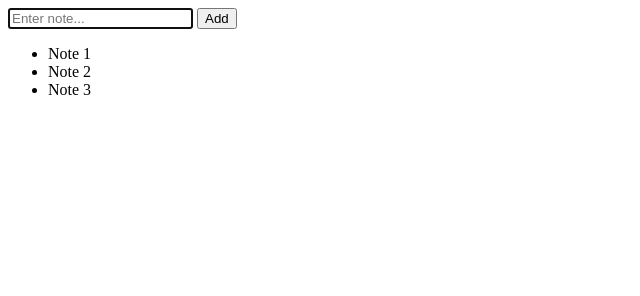
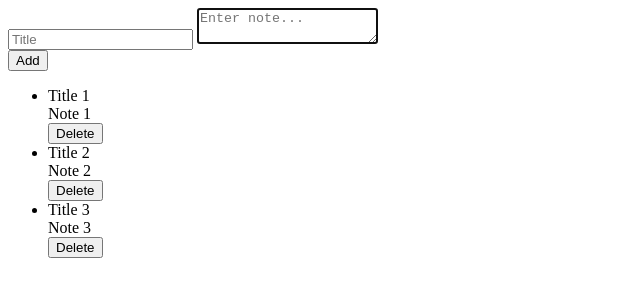
Before and after one commit to n1450/notes, a plain HTML site: page index.html in a window 1280 px wide. Shown: the whole page, without its empty margins (0-640 px from the left). Drawn offline with Linux system fonts and the light colour scheme.

Commit message:
Step 11: extend data model

```diff
--- a/index.html
+++ b/index.html
@@ -18,13 +18,36 @@
     <!-- clientseitig -->
 <main>
     <div>
-        <input type="text" name="text" id="text" autofocus placeholder="Enter note...">
-        <button id="add"> Add</button>
+        <input type="text" name="title" id="title" placeholder="Title" spellcheck="false">
+        <textarea type="text" name="text" id="text" autofocus placeholder="Enter note..." spellcheck="false"></textarea>
+        <div>
+            <button id="add"> Add</button>
+        </div>
     </div>
+
     <ul id="list">
-        <li>Note 1</li>
-        <li>Note 2</li>
-        <li>Note 3</li>
+        <li id="676c9ba771">
+            <div>Title 1</div>
+            <div>Note 1</div>
+            <div>
+                <button>Delete</button>
+            </div>
+        </li>
+        <li id="dc19d1538f">
+            <div>Title 2</div>
+            <div>Note 2</div>
+            <div>
+                <button>Delete</button>
+            </div>
+        </li>
+        </li>
+        <li id="fd8c75b4fb">
+            <div>Title 3</div>
+            <div>Note 3</div>
+            <div>
+                <button>Delete</button>
+            </div>
+        </li>
     </ul>
 
 </main>
--- a/script.js
+++ b/script.js
@@ -1,10 +1,10 @@
 
 //Model
-const item = [
- //"note1"
- //"note2"
- //"note3"
-]
+const notes = [
+ // { id: "676c9ba771", title: "Title 1", text: "ToDo 1" },
+  // { id: "dc19d1538f", title: "Title 2", text: "ToDo 2" },
+  // { id: "fd8c75b4fb", title: "Title 3", text: "ToDo 2" },
+];
 //View
 //see HTML
 function buildLIItem(note){
@@ -18,19 +18,12 @@ return item;
 document.addEventListener("DOMContentLoaded", function(){
 const button = document.getElementById("add");
 button.addEventListener("click", handleClick);
-
-const input = document.getElementById("text");
-input.getEventListener("keydown", handleKeyDown);
-}
+});
 
 function handleClick(){
     add();
 }
 
-function handleKeyDown(event){
-if(event.key === "Enter"){
-add();
-}
 
 function handleClickLIItem(event){
 const list = document.getElementById("list");
```
